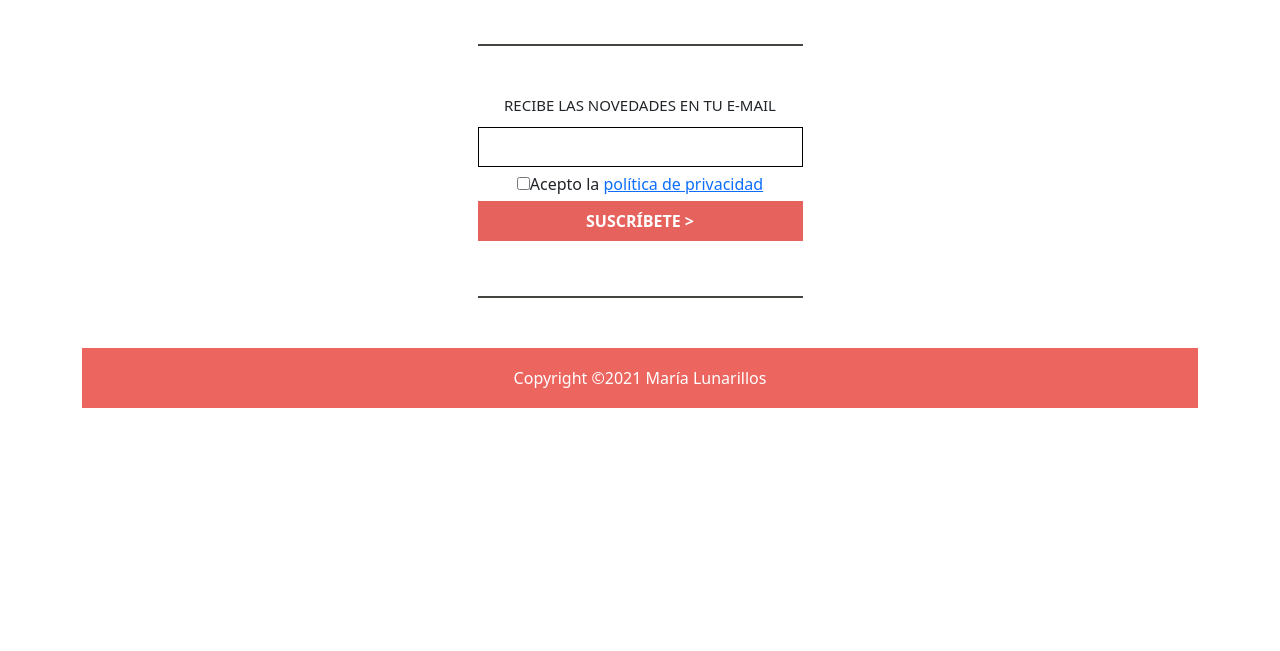
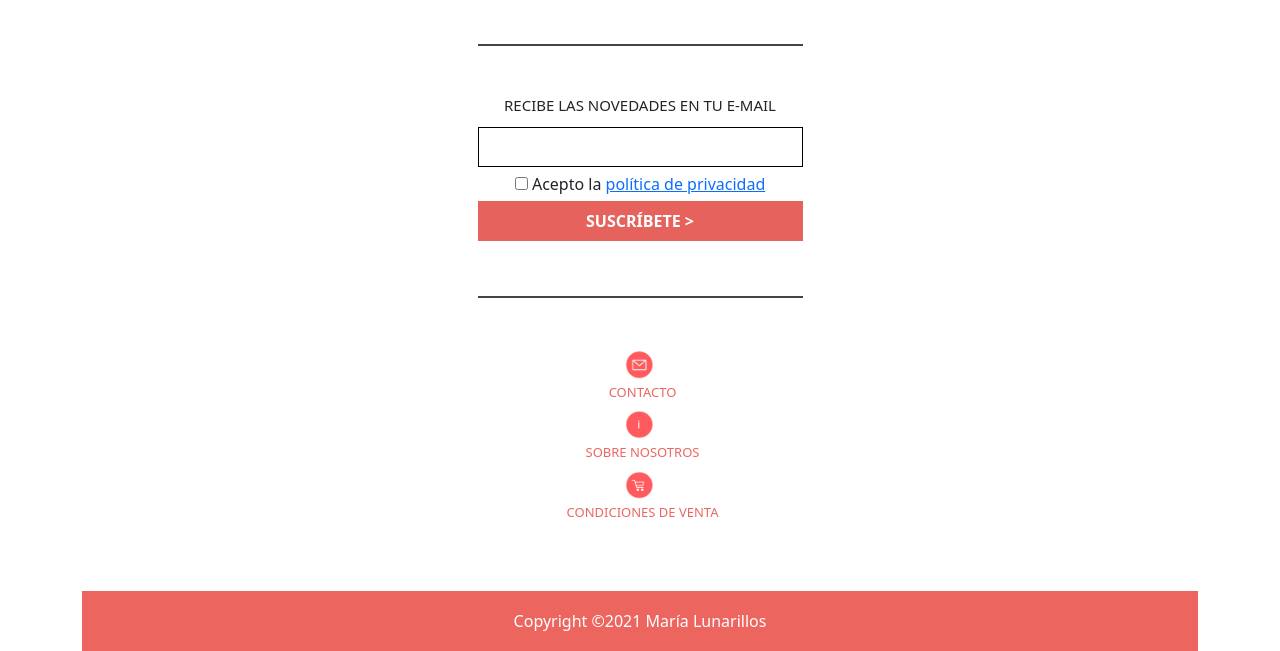
Before and after one commit to JaviFernandezz/W01CHWE-adam-javi, a website: page index.html in a window 1280 px wide. Shown: the part 1708-2359 px from the top of the page. Before the commit the page ends 2116 px from the top, so only its background shows below. Drawn offline with nearby package versions, Linux system fonts and the light colour scheme.

Commit message:
add icons section about us

```diff
--- a/index.html
+++ b/index.html
@@ -122,7 +122,7 @@
               </article>
             </div>
             <section>
-            <button type="button" class="button-main">VER MÁS</button>
+              <button type="button" class="button-main">VER MÁS</button>
             </section>
           </div>
 
@@ -238,7 +238,7 @@
                     required
                   />
                   <label>
-                    <input type="checkbox" name="buy" />Acepto la
+                    <input type="checkbox" name="buy" /> Acepto la
                     <a href="#">política de privacidad</a>
                   </label>
                   <button type="submit" class="form-container__button">
@@ -248,7 +248,36 @@
                 <div class="lower-bar-newsletter"></div>
               </form>
             </section>
-            <section></section>
+            <section>
+              <div class="about-us">
+                <ul class="about-us about-us__icons__list">
+                  <li>
+                    <img
+                      src="images/mail.png"
+                      class="user-icon"
+                      alt="mailing icon"
+                    />
+                    <h4>CONTACTO</h4>
+                  </li>
+                  <li>
+                    <img
+                      src="images/info.png"
+                      class="user-icon"
+                      alt="information i icon"
+                    />
+                    <h4>SOBRE NOSOTROS</h4>
+                  </li>
+                  <li>
+                    <img
+                      src="images/carrito.png"
+                      class="user-icon"
+                      alt="cart icon"
+                    />
+                    <h4>CONDICIONES DE VENTA</h4>
+                  </li>
+                </ul>
+              </div>
+            </section>
           </section>
         </div>
       </main>
--- a/styles.css
+++ b/styles.css
@@ -194,7 +194,8 @@
   margin: 5px;
 }
 
-.form-container__button, .button-main {
+.form-container__button,
+.button-main {
   background-color: rgb(230 98 92);
   border: none;
   color: white;
@@ -226,6 +227,28 @@
   list-style: none;
   align-items: center;
   padding: 0px;
+}
+
+.about-us__icons__list {
+  display: flex;
+  list-style: none;
+  padding: 0px;
+  justify-content: center;
+  flex-direction: column;
+  align-items: center;
+  margin-bottom: 60px;
+}
+
+.about-us__icons__list h4 {
+  font-size: 13px;
+  color: rgb(236 102 98);
+
+  margin: 5px 10px 10px 15px;
+}
+
+.about-us__icons__list li {
+  display: flex;
+  flex-direction: column;
 }
 
 /* -------------ADAM SECTION -------------------*/
```
